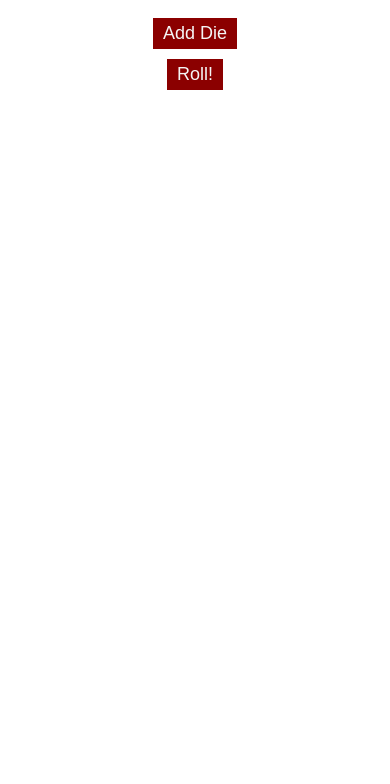
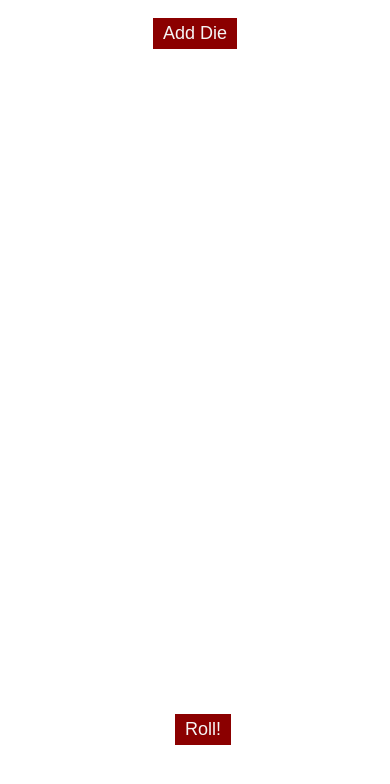
Before and after one commit to chrislewisdev/dice-roller, a plain HTML site: page index.html in a window 390 px wide. Shown: the part 50-834 px from the top of the page. Drawn offline with Linux system fonts and the light colour scheme.

Commit message:
Mobile display improvements

```diff
--- a/index.html
+++ b/index.html
@@ -8,6 +8,7 @@
     <!--
         TODO:
          - Support multiple types of dice
+         - Remove dice
          - Colour scheming
          - Dice animations
          - Result animation
@@ -15,14 +16,19 @@
 </head>
 
 <body>
-    <h1>Dice-o-matic</h1>
+    <div class="container">
+        <h1>Dice-o-matic</h1>
 
-    <button onclick="addDie()">Add Die</button>
+        <button onclick="addDie()">Add Die</button>
 
-    <div id="dice">
+        <div id="dice">
+        </div>
     </div>
 
-    <button onclick="rollDice()">Roll!</button> <span id="result"></span>
+    <div class="results-pane">
+        <button onclick="rollDice()">Roll!</button>
+        <p id="result"></p>
+    </div>
 </body>
 
 </html>
--- a/style.css
+++ b/style.css
@@ -1,9 +1,13 @@
 body {
+    font-family: Arial, Helvetica, sans-serif;
+    text-rendering: optimizeLegibility;
+    margin-bottom: 80px;
+}
+
+.container {
     max-width: 1170px;
     margin: 0 auto 0 auto;
     padding: 0 10px 0 10px;
-    font-family: Arial, Helvetica, sans-serif;
-    text-rendering: optimizeLegibility;
 }
 
 h1 {
@@ -20,6 +24,7 @@ button {
     font-size: 18px;
     padding: 5px 10px 5px 10px;
 }
+
 button:active {
     background-color: crimson;
 }
@@ -42,9 +47,18 @@ button:active {
     margin-bottom: 5px;
 }
 
+.results-pane {
+    position: fixed;
+    bottom: 0;
+    width: 100%;
+    height: 80px;
+    background-color: white;
+    padding-top: 10px;
+}
+
 #result {
     display: block;
-    margin-top: 5px;
+    margin-top: 10px;
     text-align: center;
     font-size: 20px;
 }
```
